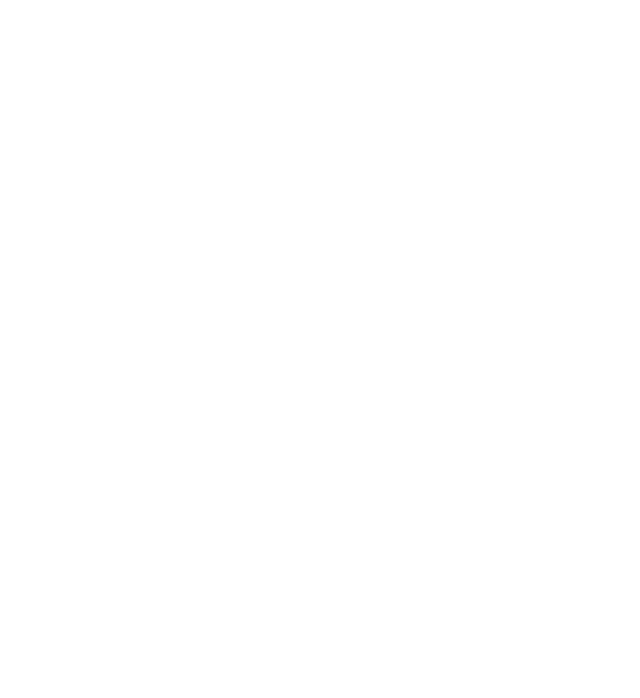
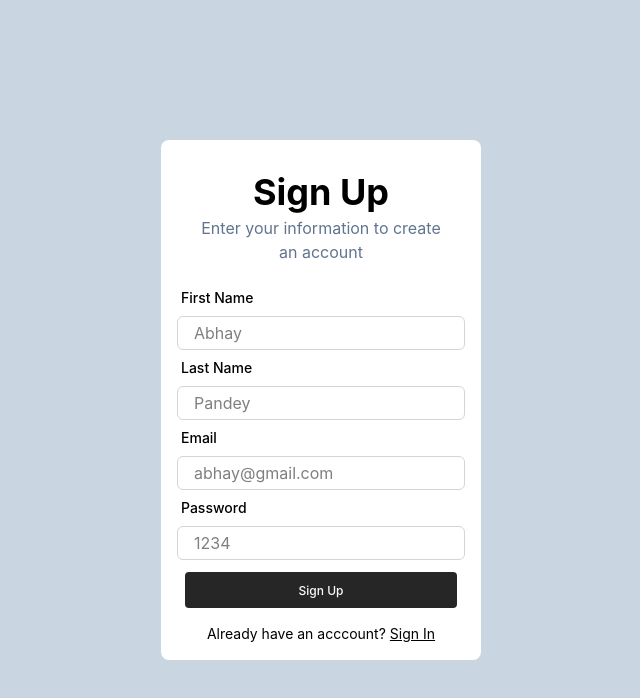
Before and after one commit to AbhayPandey10/Mock_Transaction_App, a React app in the folder Frontend/: page / in a window 1280 px wide. Shown: the top 698 px of the page, without its empty margins (319-959 px from the left). Built offline with nearby package versions, Linux system fonts and the light colour scheme; the HTML template or start-up script is replaced by a standard one.

Commit message:
Added the Sign Up Page (UI only)

```diff
--- a/Frontend/src/App.jsx
+++ b/Frontend/src/App.jsx
@@ -1,10 +1,12 @@
 import { useState } from 'react'
 import { BrowserRouter } from "react-router-dom"
+import { SignUp } from "./pages/SignUp.jsx"
 import "./App.css"
 
 function App() {
   return (
     <BrowserRouter>
+      <SignUp></SignUp>
     </BrowserRouter>
   )
 }
--- a/Frontend/src/components/Button.jsx
+++ b/Frontend/src/components/Button.jsx
@@ -1,9 +1,9 @@
 export function Button({label}){
     return (
-        <div className = "py-2 px-2">
+        <div className = "pt-3 py-2 px-2">
             <button
                 type="button"
-                class=" w-full inline-block rounded bg-neutral-800 pb-2 pt-2.5 text-xs font-medium uppercase leading-normal text-neutral-50 shadow-dark-3 transition duration-150 ease-in-out hover:bg-neutral-700 hover:shadow-dark-2 focus:bg-neutral-700 focus:shadow-dark-2 focus:outline-none focus:ring-0 active:bg-neutral-900 active:shadow-dark-2 motion-reduce:transition-none dark:shadow-black/30 dark:hover:shadow-dark-strong dark:focus:shadow-dark-strong dark:active:shadow-dark-strong">
+                class=" w-full inline-block rounded bg-neutral-800 pb-2 pt-2.5 text-xs font-medium leading-normal text-neutral-50 shadow-dark-3 transition duration-150 ease-in-out hover:bg-neutral-700 hover:shadow-dark-2 focus:bg-neutral-700 focus:shadow-dark-2 focus:outline-none focus:ring-0 active:bg-neutral-900 active:shadow-dark-2 motion-reduce:transition-none dark:shadow-black/30 dark:hover:shadow-dark-strong dark:focus:shadow-dark-strong dark:active:shadow-dark-strong">
                 {label}
             </button>
         </div>
--- a/Frontend/src/components/InputBox.jsx
+++ b/Frontend/src/components/InputBox.jsx
@@ -4,7 +4,7 @@
             <div className = "text-sm font-medium text-left py-2 px-1">
                 {label}
             </div>
-            <input placeholder = {placeholder} className = "border border-gray-300 rounded-md px-4 py-1"></input>
+            <input placeholder = {placeholder} className = " w-full border border-gray-300 rounded-md px-4 py-1"></input>
         </div>
     )
 }
--- /dev/null
+++ b/Frontend/src/pages/SignUp.jsx
@@ -0,0 +1,25 @@
+import { Heading } from "../components/Heading"
+import { SubHeading } from "../components/SubHeading"
+import { InputBox } from "../components/InputBox"
+import { Button } from "../components/Button"
+import { BottomWarning } from "../components/BottomWarning"
+
+
+export function SignUp(){
+    return (
+        <div className = "bg-slate-300 h-screen flex justify-center">
+            <div className = "flex flex-col justify-center">
+                <div className = "rounded-lg bg-white w-80 text-center p-2 h-max px-4 ">
+                    <Heading label = "Sign Up"></Heading>
+                    <SubHeading label = "Enter your information to create an account"></SubHeading>
+                    <InputBox label = "First Name" placeholder = "Abhay"></InputBox>
+                    <InputBox label = "Last Name" placeholder = "Pandey"></InputBox>
+                    <InputBox label = "Email" placeholder = "abhay@gmail.com"></InputBox>
+                    <InputBox label = "Password" placeholder = "1234"></InputBox>
+                    <Button label = "Sign Up"></Button>
+                    <BottomWarning label = "Already have an acccount?" buttonText = "Sign In" to = "/SignIn"></BottomWarning>
+                </div>
+            </div>
+        </div>
+    )
+}
```
